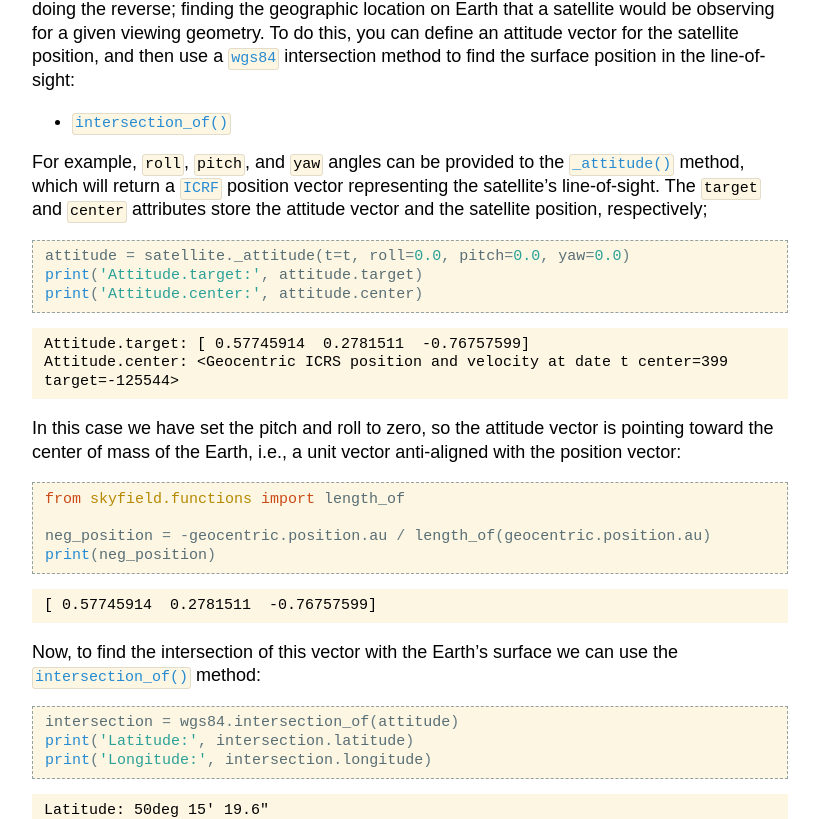
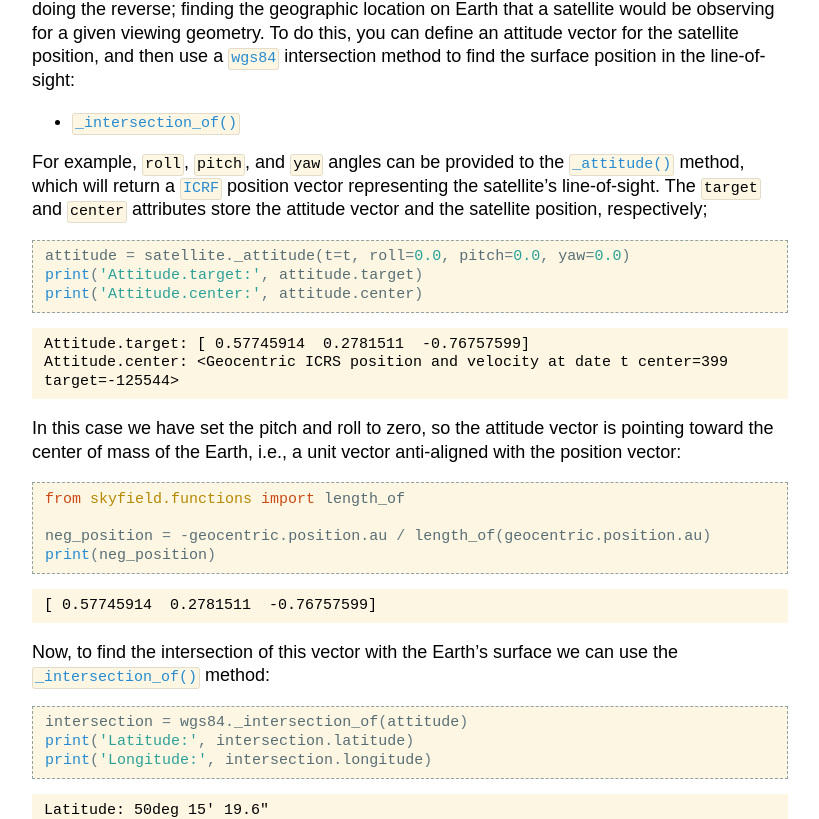
Before and after one commit to skyfielders/python-skyfield, a Sphinx documentation site: the page built from skyfield/documentation/earth-satellites.rst, in a window 1280 px wide and 1400 px high, scrolled down 8063 px. Shown: the part 145-964 px from the top of the window, without its empty margins (230-1049 px from the left). Built offline with Sphinx 7.4.7, drawn with Linux system fonts in a browser that asks for light colours; some web fonts are replaced.

```diff
--- a/skyfield/documentation/earth-satellites.rst
+++ b/skyfield/documentation/earth-satellites.rst
@@ -550,7 +550,7 @@ you can define an attitude vector for the satellite position, and then use
 a :data:`~skyfield.toposlib.wgs84` intersection method to find the surface
 position in the line-of-sight:
 
-* :meth:`~skyfield.toposlib.Geoid.intersection_of()`
+* :meth:`~skyfield.toposlib.Geoid._intersection_of()`
 
 For example, `roll`, `pitch`, and `yaw` angles can be provided to the
 :meth:`~skyfield.sgp4lib.EarthSatellite._attitude()` method, which will return
@@ -585,11 +585,11 @@ anti-aligned with the position vector:
     [ 0.57745914  0.2781511  -0.76757599]
 
 Now, to find the intersection of this vector with the Earth’s surface we can
-use the :meth:`~skyfield.toposlib.Geoid.intersection_of()` method:
+use the :meth:`~skyfield.toposlib.Geoid._intersection_of()` method:
 
 .. testcode::
 
-    intersection = wgs84.intersection_of(attitude)
+    intersection = wgs84._intersection_of(attitude)
     print('Latitude:', intersection.latitude)
     print('Longitude:', intersection.longitude)
 
```
Also changed, not shown: 2 other files.
